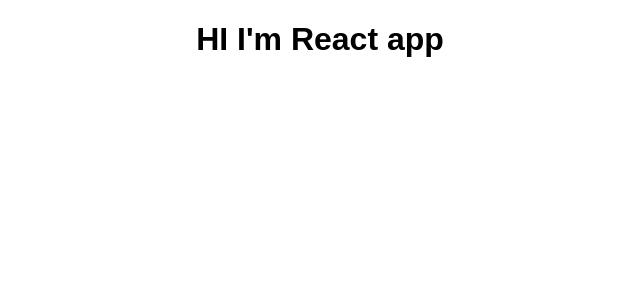
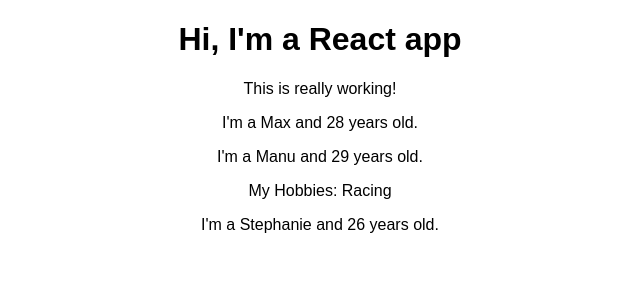
Before and after one commit to keerthinaik/react-complete-guide, a React (Create React App) app: page / in a window 1280 px wide. Shown: the top 300 px of the page, without its empty margins (320-960 px from the left). Built offline with nearby package versions, Linux system fonts and the light colour scheme.

Commit message:
created a basic react component Person with age and name attributes

```diff
--- a/src/App.js
+++ b/src/App.js
@@ -1,15 +1,20 @@
-import React, { Component } from 'react';
+import React, {Component} from 'react';
 import './App.css';
+import Person from './Person/Person'
 
 class App extends Component {
-  render() {
-    // return (
-    //   <div className="App">
-    //     <h1>Hi, I'm a React app</h1>
-    //   </div>
-    // );
-    return React.createElement('div', {className:'App'}, React.createElement('h1', null, 'HI I\'m React app'));
-  }
+    render() {
+        return (
+            <div className="App">
+                <h1>Hi, I'm a React app</h1>
+                <p>This is really working!</p>
+                <Person name="Max" age="28"/>
+                <Person name="Manu" age="29">My Hobbies: Racing</Person>
+                <Person name="Stephanie" age="26"/>
+            </div>
+        );
+        // return React.createElement('div', {className:'App'}, React.createElement('h1', null, 'HI I\'m React app'));
+    }
 }
 
 export default App;
--- /dev/null
+++ b/src/Person/Person.js
@@ -0,0 +1,12 @@
+import React from 'react';
+
+const person = (props) => {
+    return (
+        <div>
+            <p>I'm a {props.name} and {props.age} years old.</p>
+            <p>{props.children}</p>
+        </div>
+    )
+};
+
+export default person;
```
